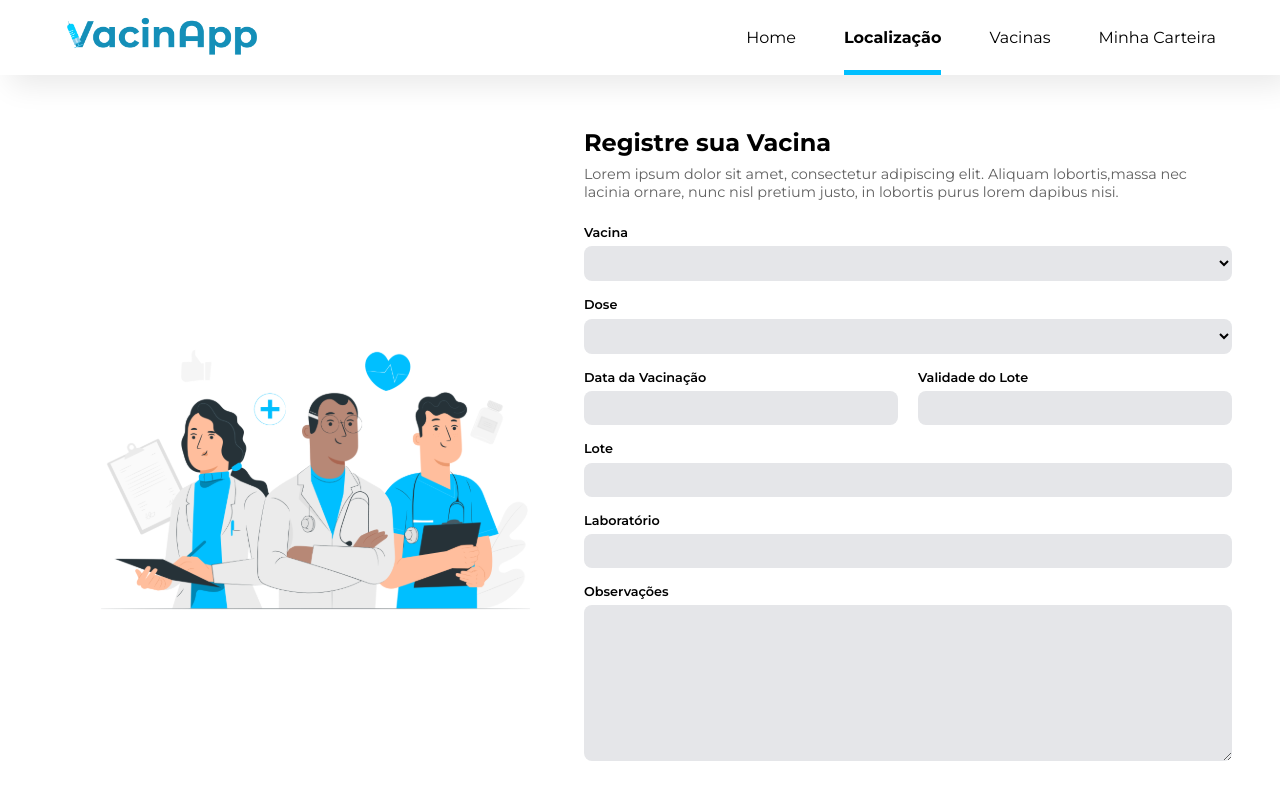
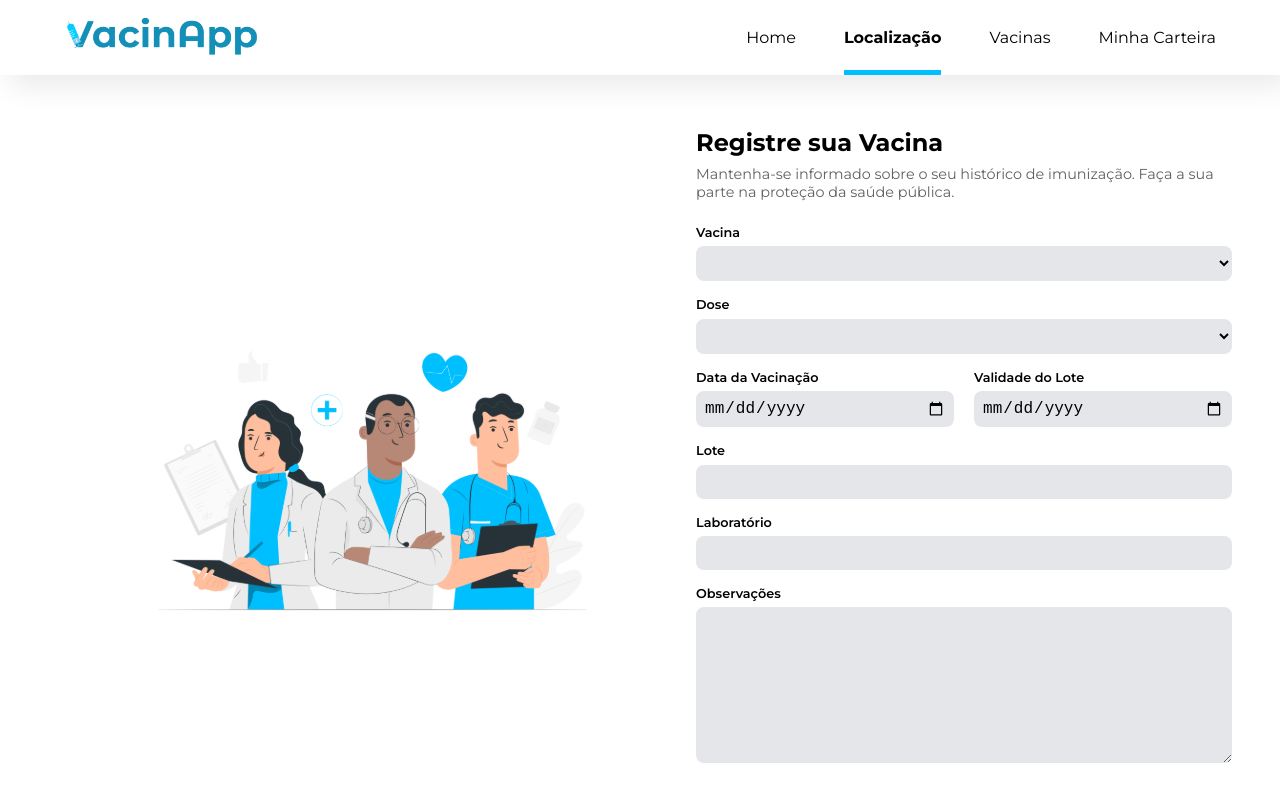
Before and after one commit to VacinApp/Projeto, a Next.js app: page /formulario in a window 1280 px wide. Shown: the top 800 px of the page. Built offline with nearby package versions, Linux system fonts and the light colour scheme.

Commit message:
pagina detalhada

```diff
--- a/src/app/components/Formulario/Formulario.jsx
+++ b/src/app/components/Formulario/Formulario.jsx
@@ -40,7 +40,7 @@ const Formulario = ({ aoCadastrar, vacinas, doses }) => {
 			<form className='formulario' onSubmit={aoEnviar}>
 				<div className='cabecalho'>
 					<h1>Registre sua Vacina</h1>
-					<p>Lorem ipsum dolor sit amet, consectetur adipiscing elit. Aliquam lobortis,massa nec lacinia ornare, nunc nisl pretium justo, in lobortis purus lorem dapibus nisi. </p>
+					<p>Mantenha-se informado sobre o seu histórico de imunização. Faça a sua parte na proteção da saúde pública. </p>
 				</div>
 
 				<ListaSuspensaForm
@@ -61,11 +61,13 @@ const Formulario = ({ aoCadastrar, vacinas, doses }) => {
 					<CampoForm
 						label='Data da Vacinação'
 						valor={data}
+						type='date'
 						aoAlterar={valor => setData(valor)}
 					/>
 					<CampoForm
 						label='Validade do Lote'
 						valor={validade}
+						type='date'
 						aoAlterar={valor => setValidade(valor)}
 					/>
 				</div>
--- a/src/app/components/Formulario/formulario.css
+++ b/src/app/components/Formulario/formulario.css
@@ -40,10 +40,6 @@ section {
   display: flex;
   gap: 1.25rem;
   justify-content: space-between;
-}
-
-.campo__data-validade > * {
-  flex: 1;
 }
 
 .campo__data-validade > * {
--- a/src/app/components/Navbar/Navbar.jsx
+++ b/src/app/components/Navbar/Navbar.jsx
@@ -16,7 +16,7 @@ const Navbar = () => {
 				<Link href="/" className={pathname === "/" ? 'nav__links ativa' : 'nav__links'}>Home</Link>
 				<Link href="/formulario" className={pathname === "/formulario" ? 'nav__links ativa' : 'nav__links'}>Localização</Link>
 				<Link href="/vacinas" className={pathname === "/vacinas" ? 'nav__links ativa' : 'nav__links'}>Vacinas</Link>
-				<Link href="#" className={pathname === "minha-carteira" ? 'nav__links ativa' : 'nav__links'}>Minha Carteira</Link>
+				<Link href="#" className={pathname === "/minha-carteira" ? 'nav__links ativa' : 'nav__links'}>Minha Carteira</Link>
 			</nav>
 		</div>
 	);
```
Also changed, not shown: src/app/components/Detalhe/Detalhe.jsx (added, +16 -0 lines), src/app/detalhe/page.js (added, +14 -0 lines), src/app/vacinas/page.js (+6 -1 lines), src/app/components/Detalhe/detalhe.css (added).
